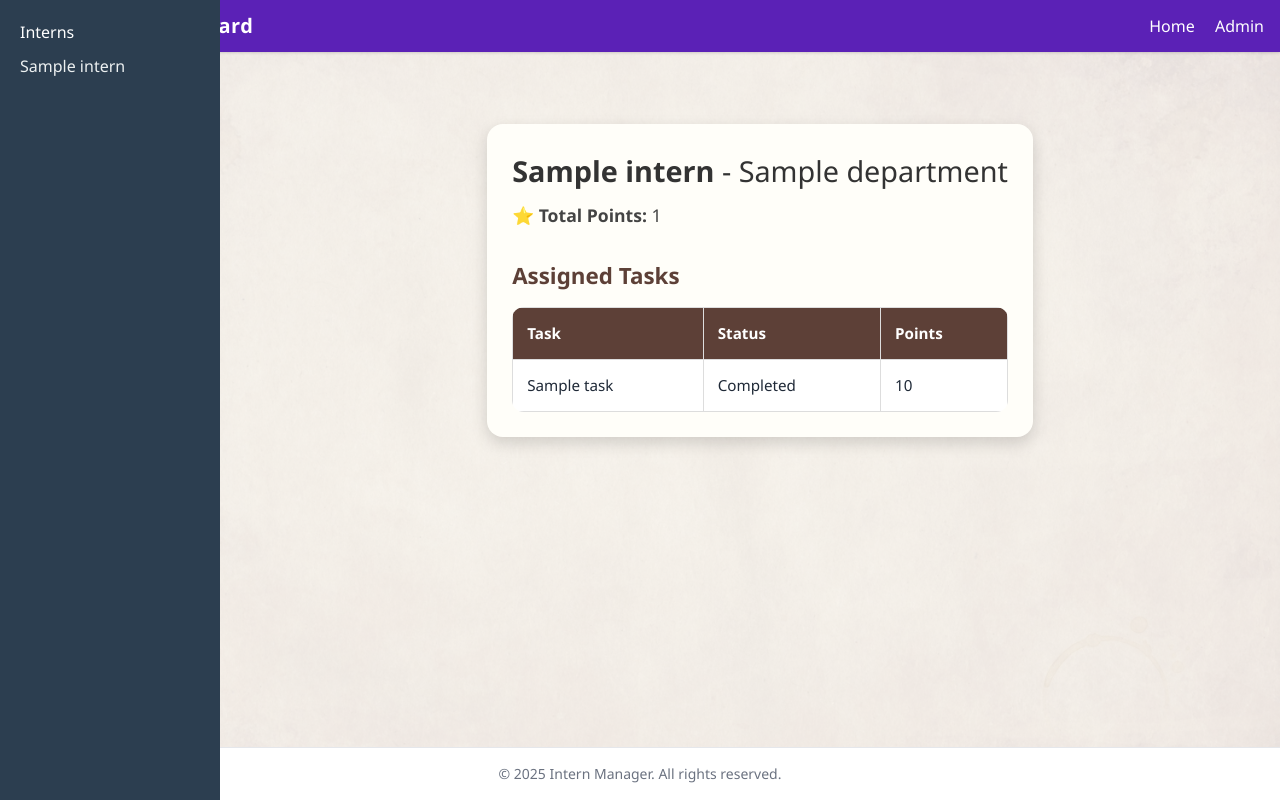
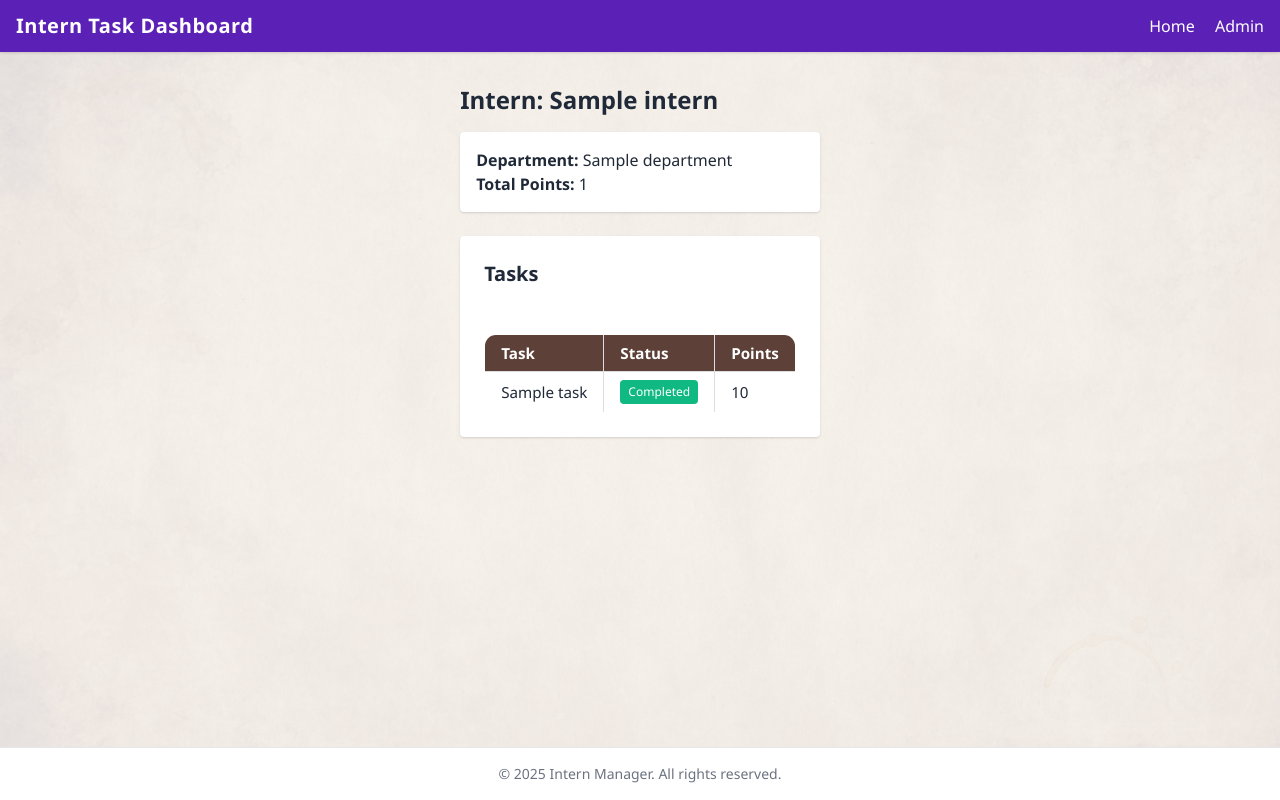
Before and after one commit to moulik3637/intern, a Flask app: template templates/public_intern_detail.html in a window 1280 px wide. Run offline with Flask 3, Linux system fonts and the light colour scheme; the template is opened without the code that fills it: most values are stand-ins (such as "Sample title", 1, 10 or a date in 2020).

Commit message:
public_intern_detail.html

```diff
--- a/templates/public_intern_detail.html
+++ b/templates/public_intern_detail.html
@@ -1,42 +1,38 @@
 {% extends "layout.html" %}
-{% block title %}{{ intern.name }}'s Tasks{% endblock %}
+{% block title %}Intern Overview{% endblock %}
 {% block content %}
-<div class="dashboard-container">
-    <!-- Sidebar -->
-    <div class="sidebar">
-        <h3>Interns</h3>
-        <ul>
-            {% for i in interns %}
-            <li>
-                <a href="{{ url_for('public_intern_detail', intern_id=i.id) }}">{{ i.name }}</a>
-            </li>
-            {% endfor %}
-        </ul>
+
+<div class="max-w-3xl mx-auto">
+  <h2 class="text-2xl font-bold text-gray-800 mb-4">Intern: {{ intern.name }}</h2>
+  <div class="mb-6 bg-white shadow p-4 rounded">
+    <p><strong>Department:</strong> {{ intern.department }}</p>
+    <p><strong>Total Points:</strong> {{ total_points }}</p>
   </div>
 
-    <!-- Main Content -->
-    <div class="main-content">
-        <div class="card animate-fade-in" style="max-width: 800px; margin: 20px auto;">
-            <h2 style="margin-bottom: 10px;">{{ intern.name }} <span style="font-weight: normal;">- {{ intern.department }}</span></h2>
-            <p style="font-size: 1.1rem; color: #444;">⭐ <strong>Total Points:</strong> {{ total_points }}</p>
-
-            <h3 style="margin-top: 30px;">Assigned Tasks</h3>
-            <table style="margin-top: 15px;">
-                <thead>
+  <div class="bg-white p-6 rounded shadow">
+    <h3 class="text-xl font-semibold mb-4">Tasks</h3>
+    <div class="overflow-x-auto">
+      <table class="min-w-full border border-gray-300 text-sm">
+        <thead class="bg-gray-100">
           <tr>
-                        <th>Task</th>
-                        <th>Status</th>
-                        <th>Points</th>
+            <th class="px-4 py-2 text-left">Task</th>
+            <th class="px-4 py-2 text-left">Status</th>
+            <th class="px-4 py-2 text-left">Points</th>
           </tr>
         </thead>
         <tbody>
           {% for task in tasks %}
-                    <tr>
-                        <td>{{ task.task }}</td>
-                        <td>
-                            <span class="status-{{ task.status|lower|replace(' ', '-') }}">{{ task.status.replace('Done', 'Completed') }}</span>
+          <tr class="border-t">
+            <td class="px-4 py-2">{{ task.task }}</td>
+            <td class="px-4 py-2">
+              <span class="inline-block px-2 py-1 text-white text-xs rounded
+                {% if task.status == 'Completed' %} bg-green-500
+                {% elif task.status == 'To be reviewed' %} bg-yellow-500
+                {% else %} bg-blue-500 {% endif %}">
+                {{ task.status }}
+              </span>
             </td>
-                        <td>{{ task.points }}</td>
+            <td class="px-4 py-2">{{ task.points }}</td>
           </tr>
           {% endfor %}
         </tbody>
@@ -44,4 +40,5 @@
     </div>
   </div>
 </div>
+
 {% endblock %}
```
Lines whose indentation alone changed are shown as unchanged.
